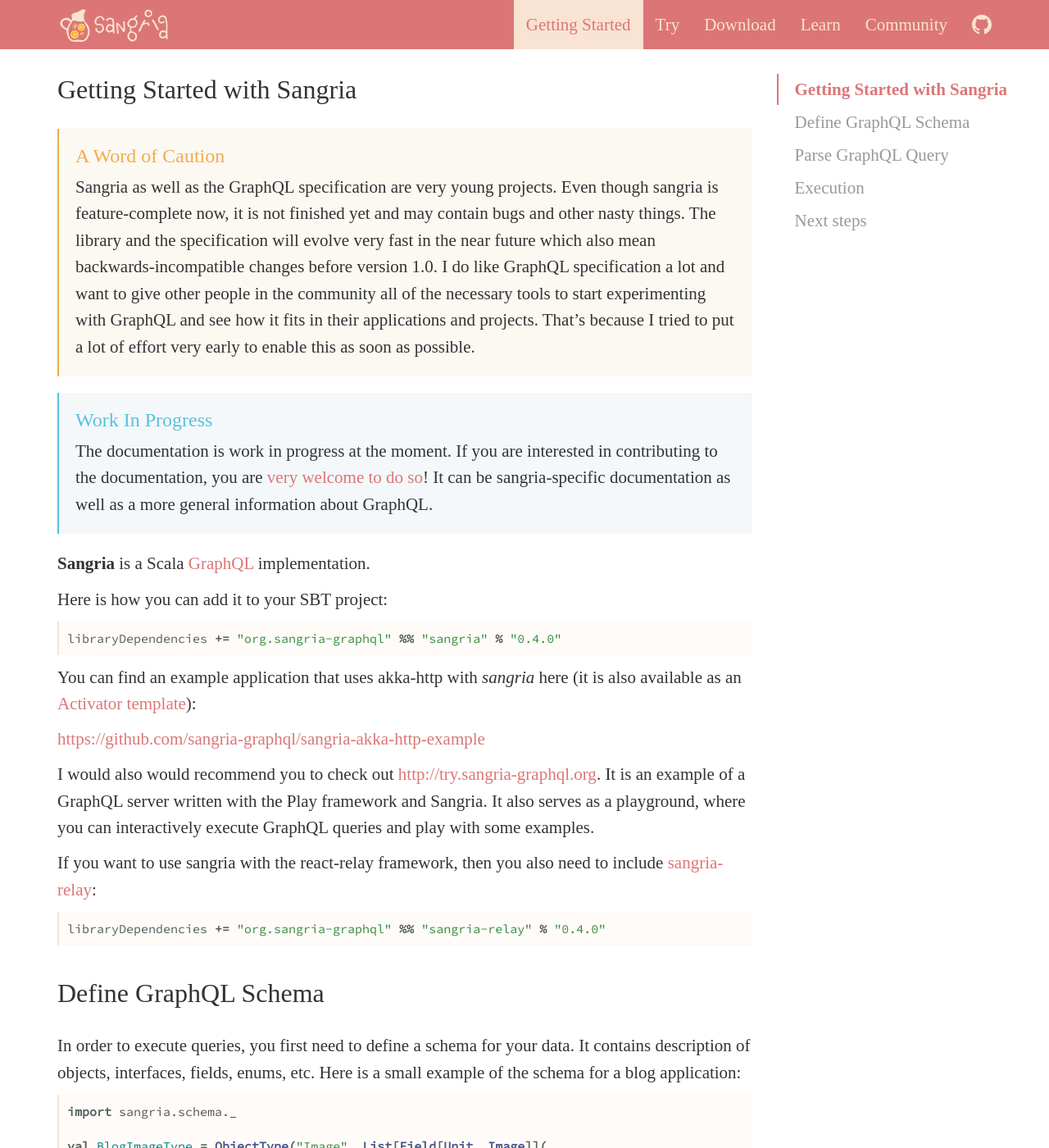
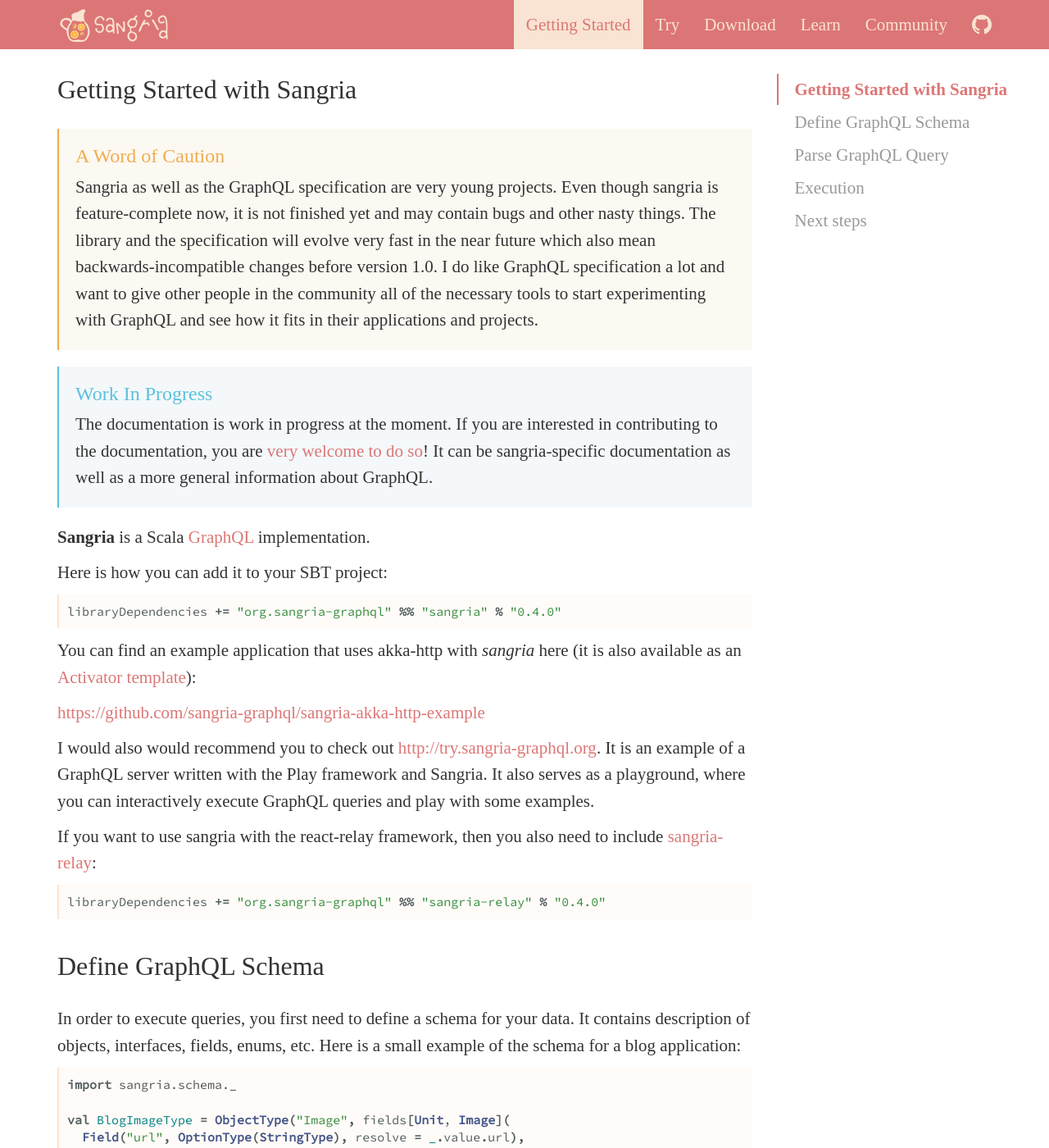
Before and after one commit to sangria-graphql/sangria-graphql.github.io, a Jekyll site: the page built from getting-started.md, in a window 1280 px wide and 1400 px high. Shown: the whole window at 82% size. Built offline with Jekyll 4.4.1, drawn with Linux system fonts in a browser that asks for light colours; some of the changed lines change nothing that is shown; some of the changed text lies outside the part shown.

Commit message:
Updated getting started

```diff
--- a/_includes/caution.html
+++ b/_includes/caution.html
@@ -2,8 +2,7 @@
 Sangria as well as the GraphQL specification are very young projects. Even though sangria is feature-complete now,
 it is not finished yet and may contain bugs and other nasty things. The library and the specification will evolve very fast in the near future which
 also mean backwards-incompatible changes before version 1.0. I do like GraphQL specification a lot and want to give other people in the community all of the necessary
-tools to start experimenting with GraphQL and see how it fits in their applications and projects. That's because I tried to put a lot of effort very early to enable
-this as soon as possible.
+tools to start experimenting with GraphQL and see how it fits in their applications and projects.
 {% include cend.html %}
 
 {% include ext.html type="info" title="Work In Progress" %}
--- a/getting-started.md
+++ b/getting-started.md
@@ -38,12 +38,12 @@
 {% highlight scala %}
 import sangria.schema._
 
-val BlogImageType = ObjectType("Image", List[Field[Unit, Image]](
+val BlogImageType = ObjectType("Image", fields[Unit, Image](
   Field("url", OptionType(StringType), resolve = _.value.url),
   Field("width", OptionType(IntType), resolve = _.value.width),
   Field("height", OptionType(IntType), resolve = _.value.height)))
 
-val BlogAuthorType = ObjectType("Author", () => List[Field[Unit, Author]](
+val BlogAuthorType = ObjectType("Author", () => fields[Unit, Author](
   Field("id", OptionType(StringType), resolve = _.value.id),
   Field("name", OptionType(StringType), resolve = _.value.name),
   Field("pic", OptionType(BlogImageType),
@@ -53,14 +53,18 @@
       Nil,
     resolve = ctx =>
       for {
-        w <- ctx.argOpt[Int]("width");
-        h <- ctx.argOpt[Int]("height"); pic <- ctx.value.pic(w, h)}
-      yield pic),
+        w <- ctx.argOpt[Int]("width")
+        h <- ctx.argOpt[Int]("height")
+        pic <- ctx.value.pic(w, h)
+      } yield pic),
   Field("recentArticle", OptionType(BlogArticleType),
-    resolve = ctx => ctx.value.recentArticle)))
+    resolve = ctx =>
+      ctx.value.recentArticle
+        .map(ra => DeferredValue(ArticleDeferred(ra)))
+        .getOrElse(Value(None)))))
 
 val BlogArticleType: ObjectType[Unit, Article] =
-  ObjectType("Article", List[Field[Unit, Article]](
+  ObjectType("Article", fields[Unit, Article](
     Field("id", StringType, resolve = _.value.id),
     Field("isPublished", OptionType(BooleanType), resolve = _.value.isPublished),
     Field("author", OptionType(BlogAuthorType), resolve = _.value.author),
@@ -69,7 +73,7 @@
     Field("keywords", OptionType(ListType(OptionType(StringType))),
       resolve = _.value.keywords)))
 
-val BlogQueryType = ObjectType("Query", List[Field[Unit, Unit]](
+val BlogQueryType = ObjectType("Query", fields[Unit, Unit](
   Field("article", OptionType(BlogArticleType),
     arguments = Argument("id", OptionInputType(IDType)) :: Nil,
     resolve = ctx => ctx.argOpt[String]("id") flatMap (id => article(id.toInt))),
@@ -96,6 +100,23 @@
 
 `parse` object gives back a `Try` object indicating that parsing can fail (you can customise this behaviour by importing different `DeliveryScheme`)
 
+Alternatively you can use `graphql` macro, which will ensure that you query is syntactically correct at compile time:
+
+{% highlight scala %}
+import sangria.macros._
+
+val queryAst: Document =
+  graphql"""
+    {
+      name
+      friends {
+        id
+        name
+      }
+    }
+  """
+{% endhighlight %}
+
 ## Execution
 
 Here is an example of how you can execute the example schema:
@@ -104,7 +125,7 @@
 import sangria.execution.Executor
 import scala.concurrent.ExecutionContext.Implicits.global
 
-Executor(BlogSchema).execute(queryAst)
+Executor.execute(BlogSchema, queryAst)
 {% endhighlight %}
 
 By default, the result of the execution is a JSON-like structure of scala `Map` and `List` objects. It can be very helpful for testing or experimentation.
@@ -112,9 +133,10 @@
 
 Sangria allows you to do this by importing one of the following objects:
 
-* `sangria.integration.Json4sSupport` - json4s serialization/deserialization
-* `sangria.integration.SprayJsonSupport` - spray-json serialization/deserialization
-* `sangria.integration.PlayJsonSupport` - play-json serialization/deserialization
+* `sangria.integration.json4s._` - json4s serialization/deserialization
+* `sangria.integration.sprayJson._` - spray-json serialization/deserialization
+* `sangria.integration.playJson._` - play-json serialization/deserialization
+* `sangria.integration.circe._` - circe serialization/deserialization
 
 This will provide an executor with different marshalling mechanism and produce a `Future` with a JSON AST of your choice.
 
```
